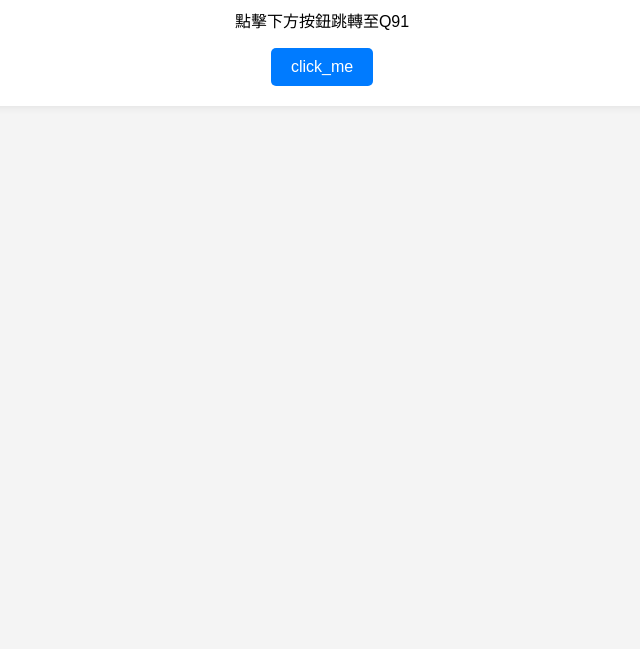
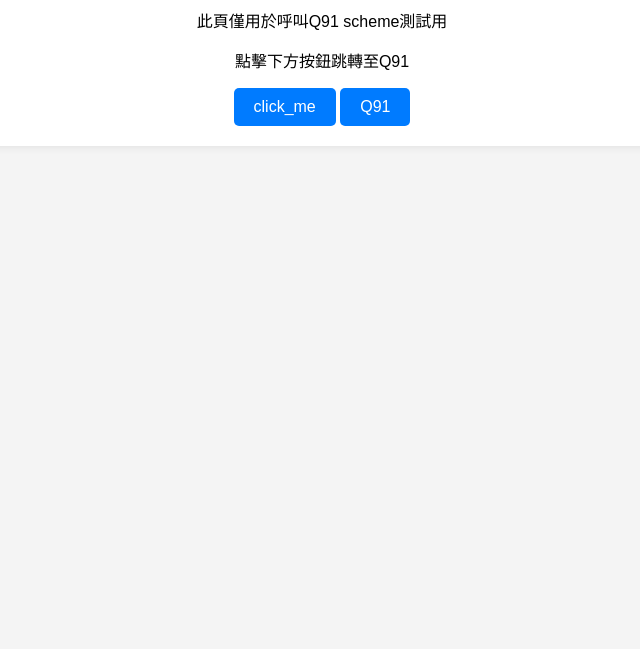
Before and after one commit to JerryForWork/JerryForWork.github.io, a plain HTML site: page index.html in a window 1280 px wide. Shown: the part 151-800 px from the top of the page, without its empty margins (318-958 px from the left). Drawn offline with Linux system fonts and the light colour scheme.

Commit message:
add q91 scheme button

```diff
--- a/index.html
+++ b/index.html
@@ -10,7 +10,7 @@
 
   <meta name="viewport" content="width=device-width, initial-scale=1.0">
 
-  <title>Hello World</title>
+  <title>Q91 scheme測試頁</title>
 
   <style>
 
@@ -90,9 +90,11 @@
 
     <h1>Q91測試跳轉Scheme網頁!</h1>
 
+    <p>此頁僅用於呼叫Q91 scheme測試用</p>
     <p>點擊下方按鈕跳轉至Q91</p>
 
     <a class="button" href="https://www.google.com" target="_blank">click_me</a>
+    <a class="button" href="q91://test/" target="_blank">Q91</a>
 
   </div>
 
```
